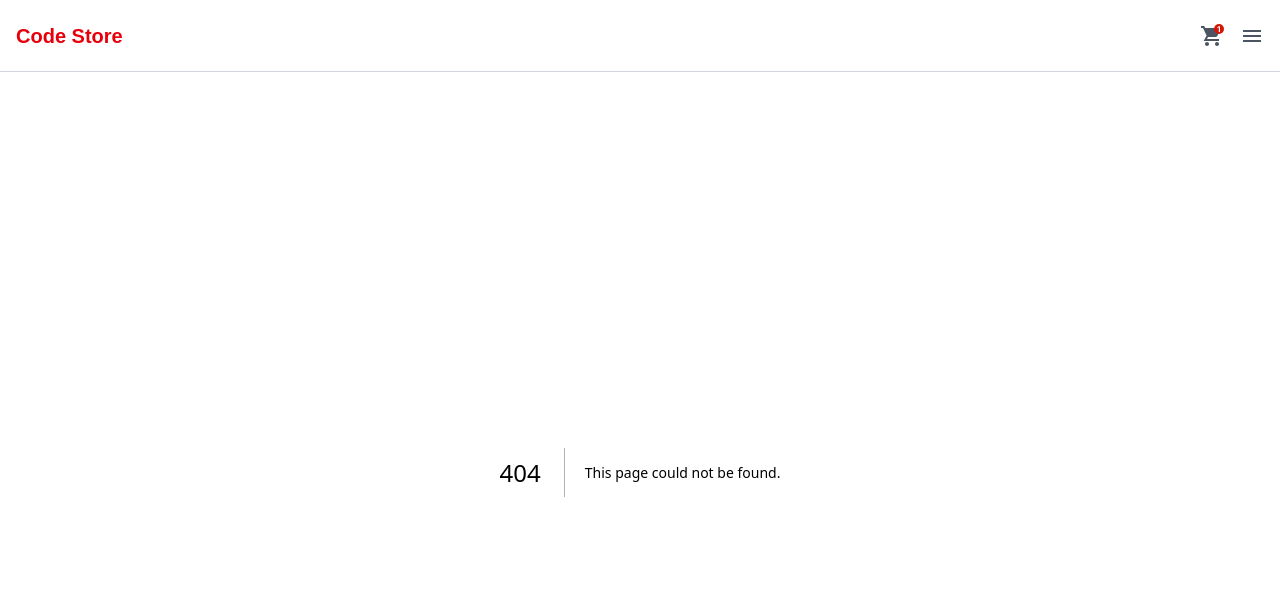
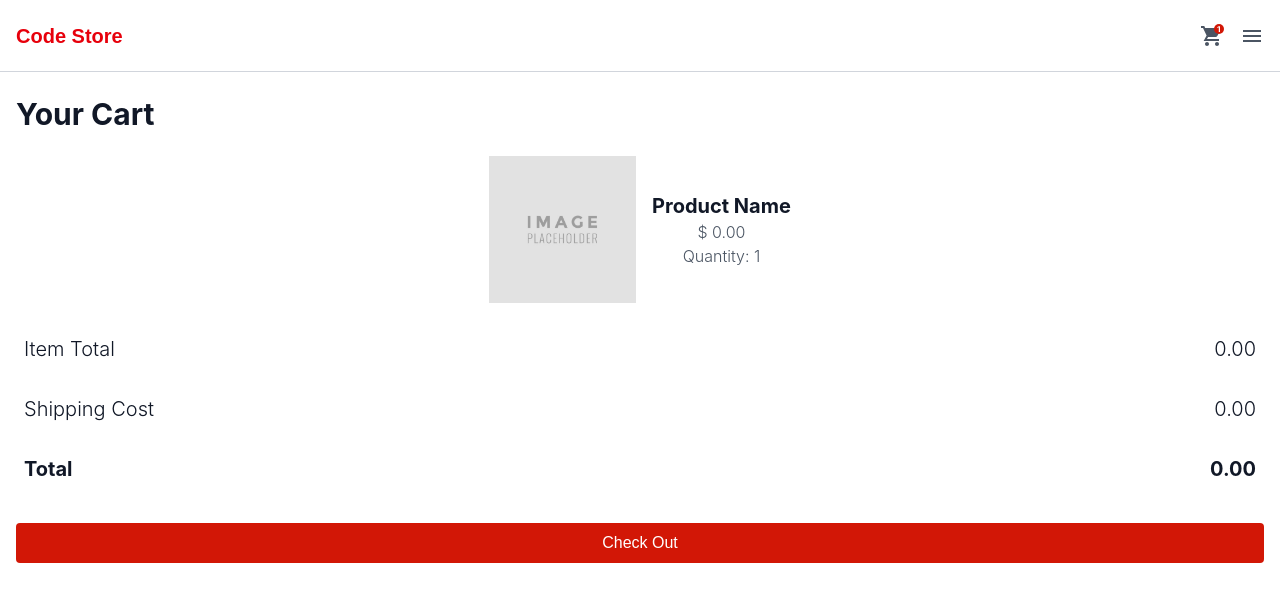
Before and after one commit to KelsonF/w12_E-Commerce_backend, a Next.js app: page /cart in a window 1280 px wide. Before the commit this address had no page. Shown: the top 602 px of the page. Built offline with nearby package versions, Linux system fonts and the light colour scheme.

Commit message:
feature: structure for cart

```diff
--- /dev/null
+++ b/src/components/shared/FlexContainer/index.tsx
@@ -0,0 +1,8 @@
+function FlexContainer({ children }: { children: React.ReactNode }) {
+    return (
+       <div className="flex flex-col items-center justify-center p-4">
+        {children}
+      </div>
+    );
+  }
+  export { FlexContainer };
--- /dev/null
+++ b/src/components/shared/LeftContainer/index.tsx
@@ -0,0 +1,8 @@
+function LeftContainer({ children }: { children: React.ReactNode }) {
+    return (
+       <div className="flex flex-col items-left justify-start gap-4 p-4">
+        {children}
+      </div>
+    );
+  }
+  export { LeftContainer };
--- /dev/null
+++ b/src/pages/cart/index.tsx
@@ -0,0 +1,48 @@
+import { LeftContainer } from "@/components/shared/LeftContainer";
+import { Img } from "@/components/shared/Img";
+import { Container } from "@/components/shared/Container";
+import placeholderimage from "@/assets/placeholderimg.png";
+import { Button, ButtonType } from "@/components/checkout/Button/Button";
+
+export default function Cart() {
+
+    return (
+        <div>
+        <LeftContainer>
+            <p className="text-3xl text-[#111827] font-[Inter] font-bold pt-2">Your Cart</p>
+        </LeftContainer>
+        <Container>
+            <div className="flex flex-row justify-evenly place-items-center p-2 gap-4">
+                <Img source={placeholderimage.src} w={147} h={124} />
+                <Container>
+                <p className="text-xl text-[#111827] font-[Inter] font-bold">Product Name</p>
+                <p className="text-base text-[#4B5563] font-[Inter] font-light">$ 0.00</p>
+                <p className="text-base text-[#4B5563] font-[Inter] font-light">Quantity: 1</p>
+                </Container>
+            </div>
+            <div className="flex flex-col items-left justify-start w-full gap-4 p-4">
+                <div className="flex flex-row justify-between  p-2">
+                    <p className="text-xl text-[#111827] font-[Inter] font-light">Item Total</p>
+                    <p className="text-xl text-[#111827] font-[Inter] font-light">0.00 </p>
+                </div>
+
+                <div className="flex flex-row justify-between p-2">
+                    <p className="text-xl text-[#111827] font-[Inter] font-light">Shipping Cost</p>
+                    <p className="text-xl text-[#111827] font-[Inter] font-light">0.00 </p>
+             </div>
+
+             <div className="flex flex-row justify-between p-2">
+                    <p className="text-xl text-[#111827] font-[Inter] font-bold">Total</p>
+                    <p className="text-xl text-[#111827] font-[Inter] font-bold">0.00 </p>
+             </div>
+             </div>
+             <div className="flex flex-col items-center w-full p-4">
+             <Button placeholder="Check Out" style={ButtonType.PRIMARY} />
+             </div>
+        </Container>
+         </div>
+
+);
+
+
+};
--- a/src/pages/product/index.tsx
+++ b/src/pages/product/index.tsx
@@ -1,4 +1,5 @@
 import { Container } from "@/components/shared/Container";
+import { FlexContainer } from "@/components/shared/FlexContainer";
 import { Back } from "@/components/product/back";
 import { Img } from "@/components/shared/Img";
 import { PurchaseNow } from "@/components/product/purchase";
@@ -9,12 +10,12 @@ import placeholderimage from "@/assets/placeholderimg.png";
 export default function Product(){
     return(
         <Container>
-        <div className="flex flex-col items-center justify-center p-4">
+        <FlexContainer>
             <div>
                 <div className="flex items-left justify-start pb-1 p-4">
                     <Back placeholder="Back" ref="/product-list" />
                 </div>
-                <div className="flex flex-col items-center justify-center p-4  gap-4 ">
+                <div className="flex flex-col items-center justify-center p-4 gap-4 ">
                  <Img source={placeholderimage.src} w={308} h={283} />
                  <div className="flex flex-row justify-between w-full pt-2 pb-2">
                     <p className="text-xl text-[#111827] font-[Inter] font-bold">Product Name</p>
@@ -33,7 +34,7 @@ export default function Product(){
                 </div>
 
             </div>
-         </div>
+         </FlexContainer>
         </Container>
     );
 };
```
